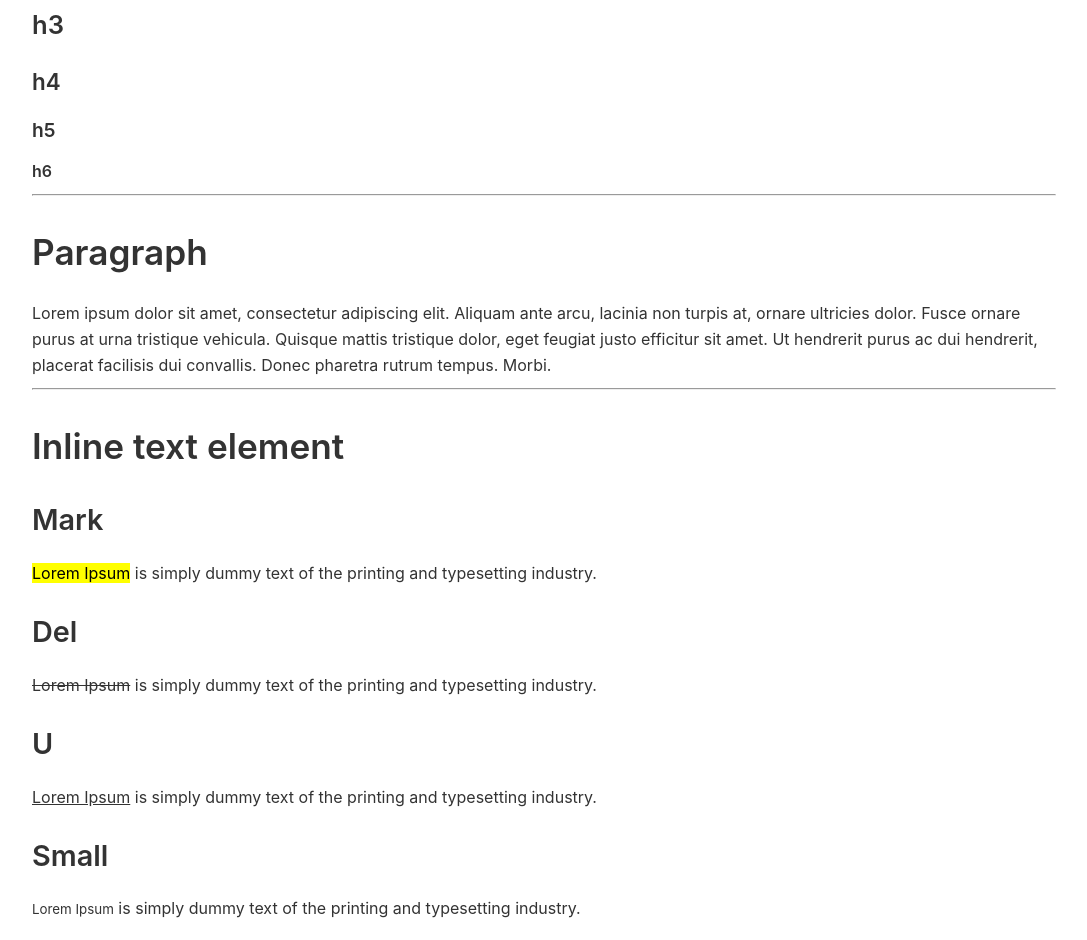
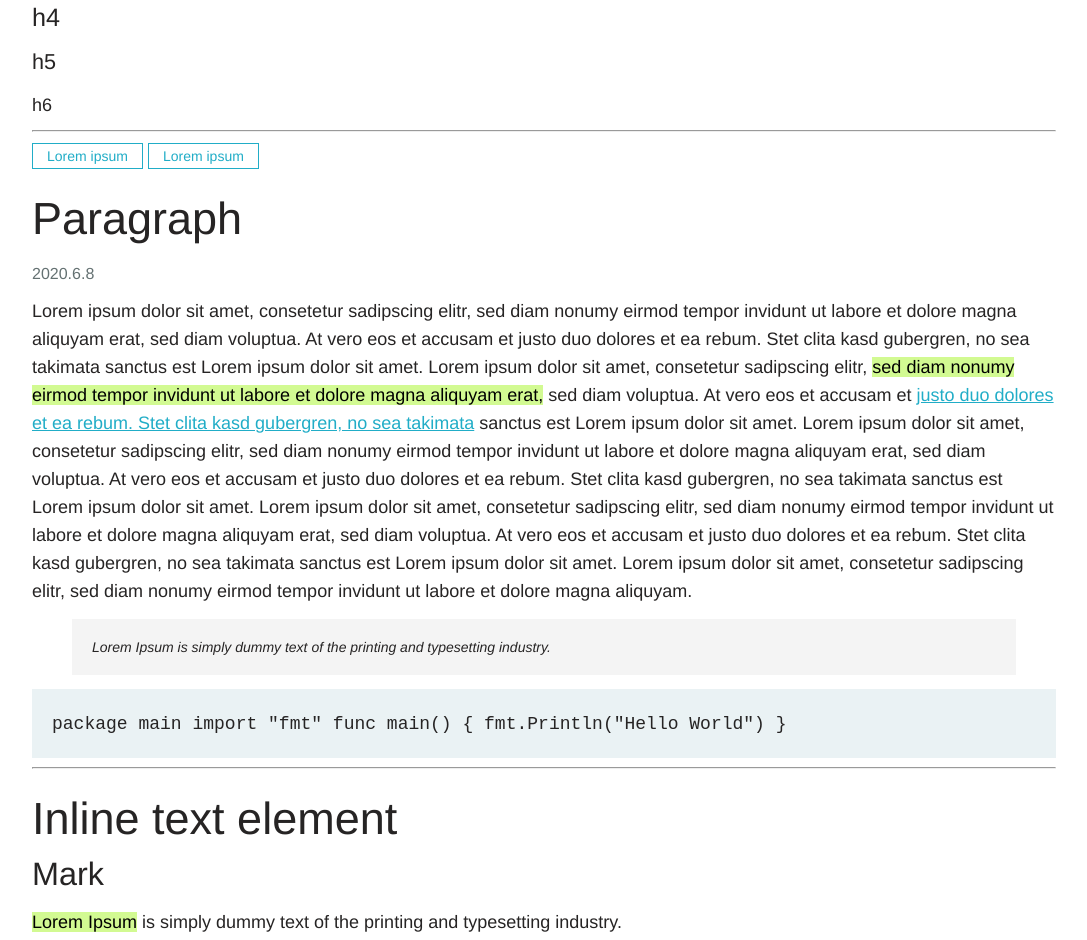
Before and after one commit to bmf-san/sea.css, a plain HTML site: page docs/doc.html in a window 1280 px wide. Shown: the part 680-1620 px from the top of the page, without its empty margins (96-1183 px from the left). Drawn offline with Linux system fonts and the light colour scheme.

Commit message:
コミット

```diff
--- a/docs/doc.html
+++ b/docs/doc.html
@@ -38,14 +38,48 @@
             <h6>h6</h6>
 
             <hr>
+            <span class="tag">Lorem ipsum</span>
+            <span class="tag">Lorem ipsum</span>
+            <h1>Paragraph</h1>
+            <p class="article-date">2020.6.8</p>
+            <p>Lorem ipsum dolor sit amet, consetetur sadipscing elitr, sed diam nonumy eirmod tempor invidunt ut labore
+                et dolore
+                magna aliquyam erat, sed diam voluptua. At vero eos et accusam et justo duo dolores et ea rebum. Stet
+                clita kasd
+                gubergren, no sea takimata sanctus est Lorem ipsum dolor sit amet. Lorem ipsum dolor sit amet,
+                consetetur sadipscing
+                elitr, <mark>sed diam nonumy eirmod tempor invidunt ut labore et dolore magna aliquyam erat,</mark> sed
+                diam
+                voluptua. At vero eos et
+                accusam et <a href="#">justo duo dolores et ea rebum. Stet clita kasd gubergren, no sea takimata</a>
+                sanctus est
+                Lorem
+                ipsum dolor sit
+                amet. Lorem ipsum dolor sit amet, consetetur sadipscing elitr, sed diam nonumy eirmod tempor invidunt ut
+                labore et
+                dolore magna aliquyam erat, sed diam voluptua. At vero eos et accusam et justo duo dolores et ea rebum.
+                Stet clita kasd
+                gubergren, no sea takimata sanctus est Lorem ipsum dolor sit amet. Lorem ipsum dolor sit amet,
+                consetetur sadipscing
+                elitr, sed diam nonumy eirmod tempor invidunt ut labore et dolore magna aliquyam erat, sed diam
+                voluptua. At vero eos et
+                accusam et justo duo dolores et ea rebum. Stet clita kasd gubergren, no sea takimata sanctus est Lorem
+                ipsum dolor sit
+                amet. Lorem ipsum dolor sit amet, consetetur sadipscing elitr, sed diam nonumy eirmod tempor invidunt ut
+                labore et
+                dolore magna aliquyam.</p>
+            <blockquote>Lorem Ipsum is simply dummy text of the printing and typesetting industry.</blockquote>
+            <div class="code-block">
+                <code>
+            package main
 
-            <h1>Paragraph</h1>
-            <p>Lorem ipsum dolor sit amet, consectetur adipiscing elit. Aliquam ante arcu, lacinia non turpis at, ornare
-                ultricies
-                dolor. Fusce ornare purus at urna tristique vehicula. Quisque mattis tristique dolor, eget feugiat justo
-                efficitur sit
-                amet. Ut hendrerit purus ac dui hendrerit, placerat facilisis dui convallis. Donec pharetra rutrum
-                tempus. Morbi.</p>
+            import "fmt"
+
+            func main() {
+                fmt.Println("Hello World")
+            }
+                            </code>
+            </div>
 
             <hr>
 
@@ -122,7 +156,7 @@
             <hr>
 
             <h1>Code block</h1>
-            <pre>
+            <div class="code-block">
                 <code>
 package main
 
@@ -132,7 +166,7 @@ func main() {
     fmt.Println("Hello World")
 }
                 </code>
-            </pre>
+            </div>
 
             <hr>
 
@@ -216,11 +250,10 @@ func main() {
 
                 <label for="email">Email</label>
                 <input class="form_input_btm form_inner" type="email" id="email" name="email">
-                <div class="search">
-                    <label for="search">Search</label>
-                    <input class="form_inner" type="search" name="search" id="search">
-                    <button class="search_button" type="submit">Search</button>
-                </div>
+
+                <label for="search">Search</label>
+                <input class="form_input_btm form_inner" type="search" name="search" id="search">
+                <button class="search_button " type="submit">Search</button>
 
                 <label for="password">Password</label>
                 <input class="form_input_btm form_inner" type="password" id="password" name="password">
@@ -254,16 +287,22 @@ func main() {
                     </label>
                 </div>
                 <label for="date">Date</label>
-                <input type="date" id="date" name="date" class="date">
+                <input type="date" id="date" name="date">
 
                 <label for="datetime-local">Datetime-local</label>
-                <input type="datetime-local" id="datetime-local" name="datetime-local" class="datetime-local">
+                <input type="datetime-local" id="datetime-local" name="datetime-local">
 
                 <label for="file">File</label>
-                <div class="upload-file">
+                <div class="file">
+
                     <input type="file" id="file-date" class="file-upload_input">
+
                 </div>
-                <input type="submit" value="Submit" class="submit">
+
+                <label for="number">Number</label>
+                <input type="number" id="number" name="number" min="1" max="5">
+
+                <input type="submit" value="Submit">
             </form>
 
             <hr>
@@ -293,13 +332,12 @@ func main() {
             <hr>
 
             <h1>Tag</h1>
-            <div class="tag-group">
-                <a href="" class="tag"><span>Lorem ipsum</span></a>
-                <a href="" class="tag"><span>Lorem ipsum</span></a>
-                <a href="" class="tag"><span>Lorem ipsum</span></a>
-                <a href="" class="tag"><span>Lorem ipsum</span></a>
-                <a href="" class="tag"><span>Lorem ipsum</span></a>
-            </div>
+            <span class="tag">Lorem ipsum</span>
+            <span class="tag">Lorem ipsum</span>
+            <span class="tag">Lorem ipsum</span>
+            <span class="tag">Lorem ipsum</span>
+            <span class="tag">Lorem ipsum</span>
+
             <hr>
 
             <h1>Pagination</h1>
@@ -318,16 +356,16 @@ func main() {
             <hr>
 
             <h1>Alert</h1>
-            <div class="alert success">
+            <div class="alert">
                 Success
             </div>
-            <div class="alert danger">
+            <div class="alert">
                 Danger
             </div>
-            <div class="alert warning">
+            <div class="alert">
                 Warning
             </div>
-            <div class="alert info">
+            <div class="alert">
                 Info
             </div>
 
--- a/src/base/_element.css
+++ b/src/base/_element.css
@@ -5,11 +5,11 @@
 html {
     background-color: #ffffff;
     box-sizing: border-box;
-    color: #333333;
+    color: var(--maintext-color);
     font-family: -apple-system, system-ui, system-ui, "Segoe UI", Roboto, "Helvetica Neue", Arial, sans-serif;
-    font-size: 1em;
+    font-size: 62.5%;
     height: 100%;
-    line-height: 1.6;
+    line-height: 1.62em;
     -ms-text-size-adjust: 100%;
     -webkit-text-size-adjust: 100%;
 }
@@ -20,16 +20,18 @@ body {
     display: flex;
     flex-direction: column;
     min-height: 100%;
+    font: 1.8rem Helvetica;
+    line-height: 2.8rem;
 }
 
 /* Headings */
 h1, h2, h3, h4, h5, h6 {
-    font-weight: 600;
+    font-weight: 500;
     margin: 0.8em 0 0.6em 0;
 }
 
 h1 {
-    font-size: 2.2em;
+    font-size: 2.5em;
 }
 
 h2 {
@@ -54,19 +56,22 @@ h6 {
 
 /* Paragraphs */
 p {
-    font-size: 1em;
     font-weight: 400;
     margin: 0.3em 0 0.6em 0;
 }
 
 /* Inline text elements */
-mark {}
+.article-date{
+   color: var(--subpoint-color);
+   font-size: 1.6rem;
+}
+mark {background-color:#D2FA92;}
 
 del {}
 
 u {}
 
-small {}
+small {font-size: 1.4rem;}
 
 strong {}
 
@@ -74,11 +79,11 @@ em {}
 
 i {}
 
-b {}
+b {font: bold;}
 
 /* Anchor */
 a {
-    color: skyblue;
+    color: var(--main-color);
 }
 
 /* Definitions */
@@ -114,19 +119,23 @@ li {
 
 /* Blockquote */
 blockquote {
-    background-color: gainsboro;
-    padding: 1rem 1.5rem;
+    background-color: #F4F4F4;
+    padding: 2rem;
+    font: Oblique lighter 1.4rem Helvetica;
 }
 
 /* Code blocks */
-pre {
-    background: #f6f6f6;
-    padding: 1rem;
+.code-block {
+    background: #EAF2F4;
+    padding: 2rem;
+}
+code{
+    font: 1.4rem;
 }
 
 /* hr */
 hr {
-    color: #989291;
+    color: var(--subpoint-color);
 }
 
 /* Images */
@@ -144,7 +153,7 @@ button {
     width: 60%;
 }
 .search_button{
-    background: lightseagreen;
+    background:var(--main-color);
     color: #ffffff;
     height: 50px;
     margin-left: 0;
--- a/src/component/_pagination.css
+++ b/src/component/_pagination.css
@@ -35,6 +35,6 @@
 }
 
 .pagination .pagination-list li a:hover, .pagination .pagination-list li a:hover {
-    background: #ccf;
-    color: #000;
+    background: var(--main-color);
+    color: #ffffff;
 }
--- a/src/component/_tag.css
+++ b/src/component/_tag.css
@@ -1,11 +1,11 @@
 .tag {
     display: inline-block;
-    padding: 0.5rem;
+    padding: 0.5rem 1.4rem;
     line-height: 1;
     display: inline-block;
-    background: #F4EEEB;
+    background: #ffffff;
     text-decoration: none;
     color: var(--main-color);
-    font-size: 14px;
-    margin-bottom: 5px;
+    border:var(--main-color) solid 0.1rem;
+    font-size: 1.4rem;
 }
--- a/src/sea.css
+++ b/src/sea.css
@@ -11,5 +11,11 @@
 
 :root {
     /* TODO: */
-     --main-color: #449AAA;
+    --main-text:Helvetica;
+    --sub-text:Futura;
+     --main-color: #21ADC7;
+     --footer-color: #1F8699;
+     --maintext-color: #262424;
+     --subpoint-color: #647172;
+
 }
```
